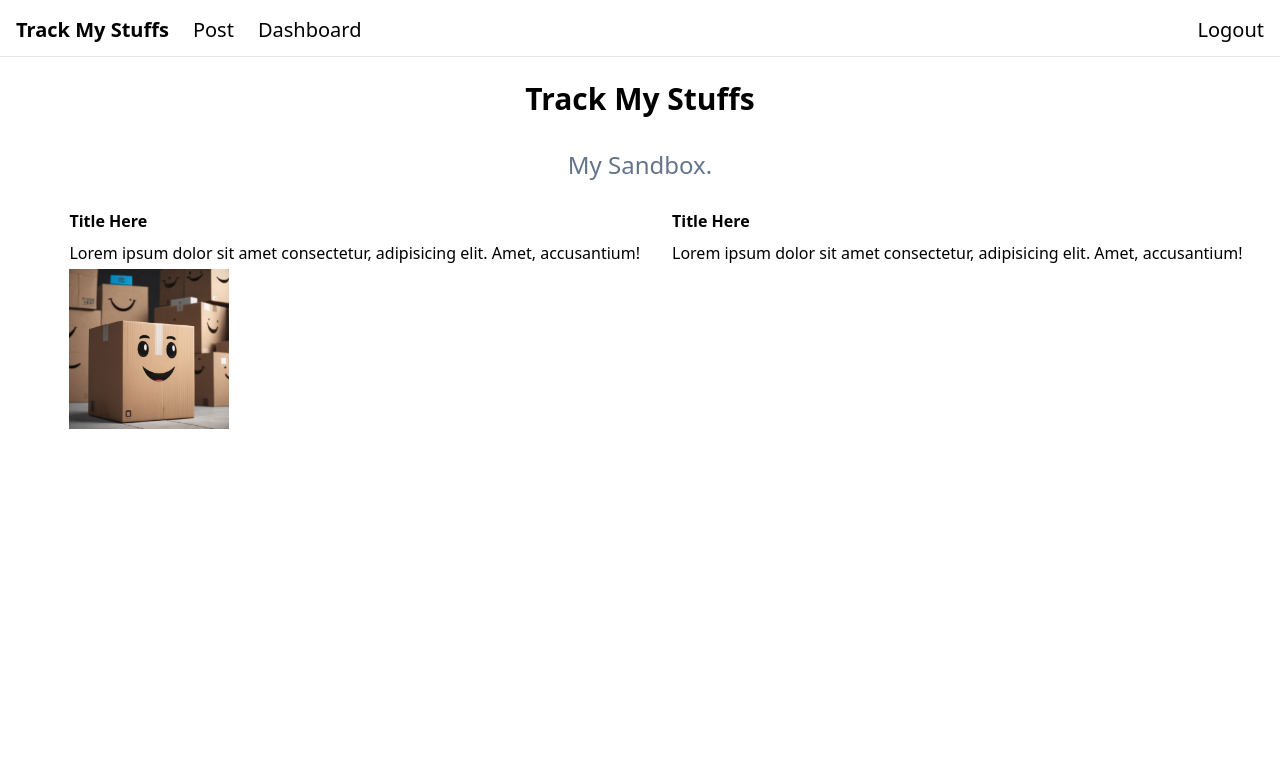
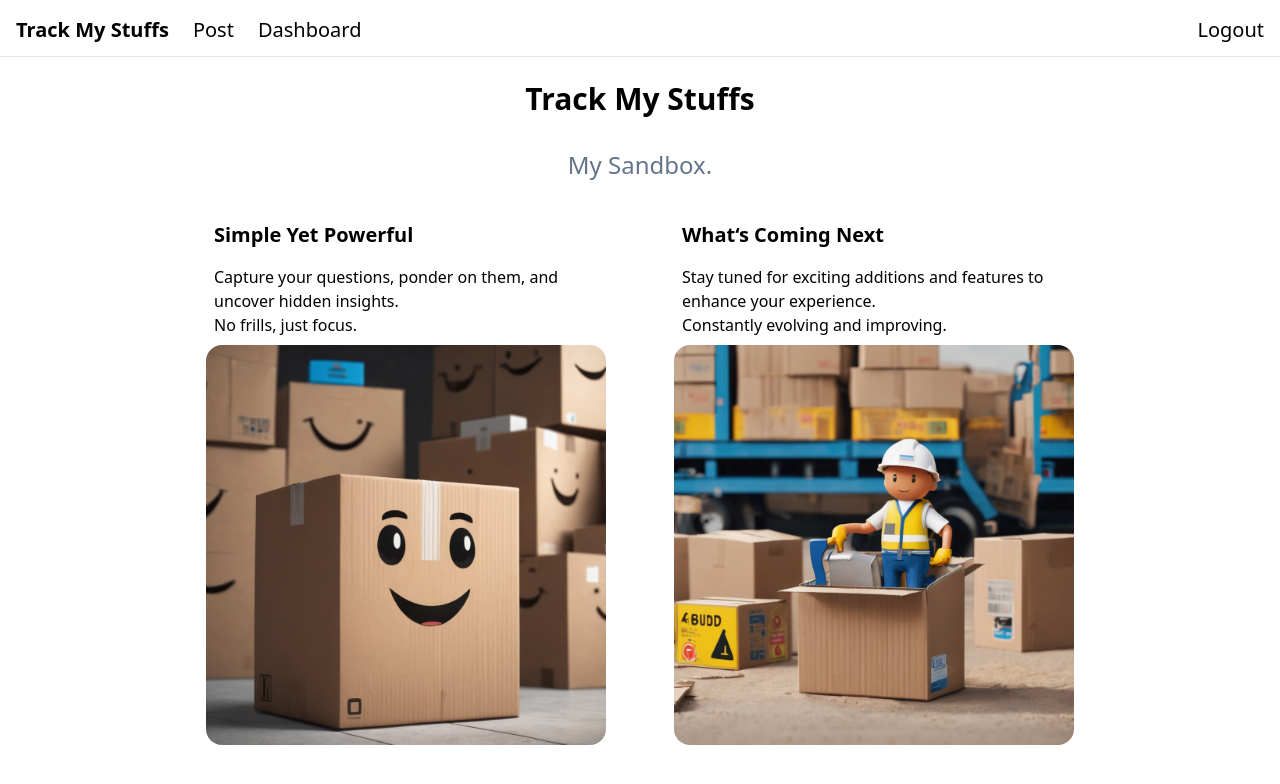
Before and after one commit to yaohong6782/lctracker-frontend, a React (Vite) app: page /home in a window 1280 px wide. Shown: the top 784 px of the page. Built offline with nearby package versions, Linux system fonts and the light colour scheme; sample sign-in values are in the browser's storage.

Commit message:
home page

```diff
--- a/src/components/pages/Home.tsx
+++ b/src/components/pages/Home.tsx
@@ -1,5 +1,7 @@
 import React, { useEffect } from "react";
 import cardboard1 from "@/assets/cardboard-box1.png";
+import patchingCardBoard from "@/assets/cardboard-maintenance.png";
+
 const Home = () => {
   console.log("access token ", localStorage.getItem("accessToken"));
   return (
@@ -11,33 +13,34 @@ const Home = () => {
         <text className="text-2xl text-slate-500">My Sandbox.</text>
       </div>
 
-      <div className="flex flex-col lg:flex-row justify-center pl-8">
-        {/* <div className="flex md:flex-col"> */}
-        <div className="py-4 px-4 flex flex-col mt-4 md:mt-0">
-          <div className="flex items-center w-full justify-between">
-            <div className="flex items-center space-x-1 w-full">
-              <div className="font-bold my-1">Title Here</div>
-            </div>
+      <div className="flex justify-center">
+        <div className="grid grid-cols-1 lg:grid-cols-2 gap-5">
+          <div className="max-w-md flex flex-col p-6">
+            <h2 className="font-bold text-xl p-2">Simple Yet Powerful</h2>
+            <p className="p-2">
+              Capture your questions, ponder on them, and uncover hidden
+              insights.
+              <br />
+              No frills, just focus.
+            </p>
+            <img
+              src={cardboard1}
+              className="rounded-2xl w-full "
+              alt="Cardboard 1"
+            />
           </div>
-          <div className="text-black text-base my-1">
-            Lorem ipsum dolor sit amet consectetur, adipisicing elit. Amet,
-            accusantium!
-          </div>
-          <div>
-            <img src={cardboard1} className="h-24 md:h-32 lg:h-40 xl:h-48" />
-          </div>
-        </div>
-        {/* </div> */}
-        {/* Second component should be below if the width is smaller */}
-        <div className="py-4 px-4 flex flex-col mt-4 md:mt-0">
-          <div className="flex items-center w-full justify-between">
-            <div className="flex items-center space-x-1 w-full">
-              <div className="font-bold my-1">Title Here</div>
-            </div>
-          </div>
-          <div className="text-black text-base my-1">
-            Lorem ipsum dolor sit amet consectetur, adipisicing elit. Amet,
-            accusantium!
+          <div className="max-w-md flex flex-col p-6">
+            <h2 className="font-bold text-xl p-2">What&lsquo;s Coming Next</h2>
+            <p className="p-2">
+              Stay tuned for exciting additions and features to enhance your
+              experience. <br />
+              Constantly evolving and improving.
+            </p>
+            <img
+              src={patchingCardBoard}
+              className="rounded-2xl w-full "
+              alt="Cardboard Patching"
+            />
           </div>
         </div>
       </div>
@@ -46,3 +49,42 @@ const Home = () => {
 };
 
 export default Home;
+
+// .ds-grid {
+//     display: flex;
+//     flex-flow: wrap;
+//     margin-left: -24px;
+//     margin-right: -24px;
+
+//   <div className="flex flex-col lg:flex-row justify-center pl-8">
+//     <div className="py-4 px-4 flex flex-col mt-4 max-w-sm md:mt-0">
+//       <div className="flex items-center w-full justify-between">
+//         <div className="flex items-center space-x-1 w-full">
+//           <div className="font-bold my-1 ">Title Here</div>
+//         </div>
+//       </div>
+//       <div className="text-black text-base my-1 text-start">
+//         Lorem ipsum dolor sit amet consectetur, adipisicing elit. Amet,
+//         accusantium!
+//       </div>
+//       <div className="flex justify- mt-4">
+//         {/* <img src={cardboard1} className="rounded-xl h-24 md:h-32 lg:h-40 xl:h-48" /> */}
+//         <img src={cardboard1} className="rounded-xl h-68 w-64 " />
+//       </div>
+//     </div>
+//     <div className="py-4 px-4 flex flex-col mt-4 max-w-sm md:mt-0">
+//       <div className="flex items-center w-full justify-between">
+//         <div className="flex items-center space-x-1 w-full">
+//           <div className="font-bold my-1 ">Title Here</div>
+//         </div>
+//       </div>
+//       <div className="text-black text-base my-1 text-start">
+//         Lorem ipsum dolor sit amet consectetur, adipisicing elit. Amet,
+//         accusantium!
+//       </div>
+//       <div className="flex justify- mt-4">
+//         {/* <img src={cardboard1} className="rounded-xl h-24 md:h-32 lg:h-40 xl:h-48" /> */}
+//         <img src={cardboard1} className="rounded-xl h-68 w-64 " />
+//       </div>
+//     </div>
+//   </div>
```
Also changed, not shown: src/assets/cardboard-maintenance.png (added).
